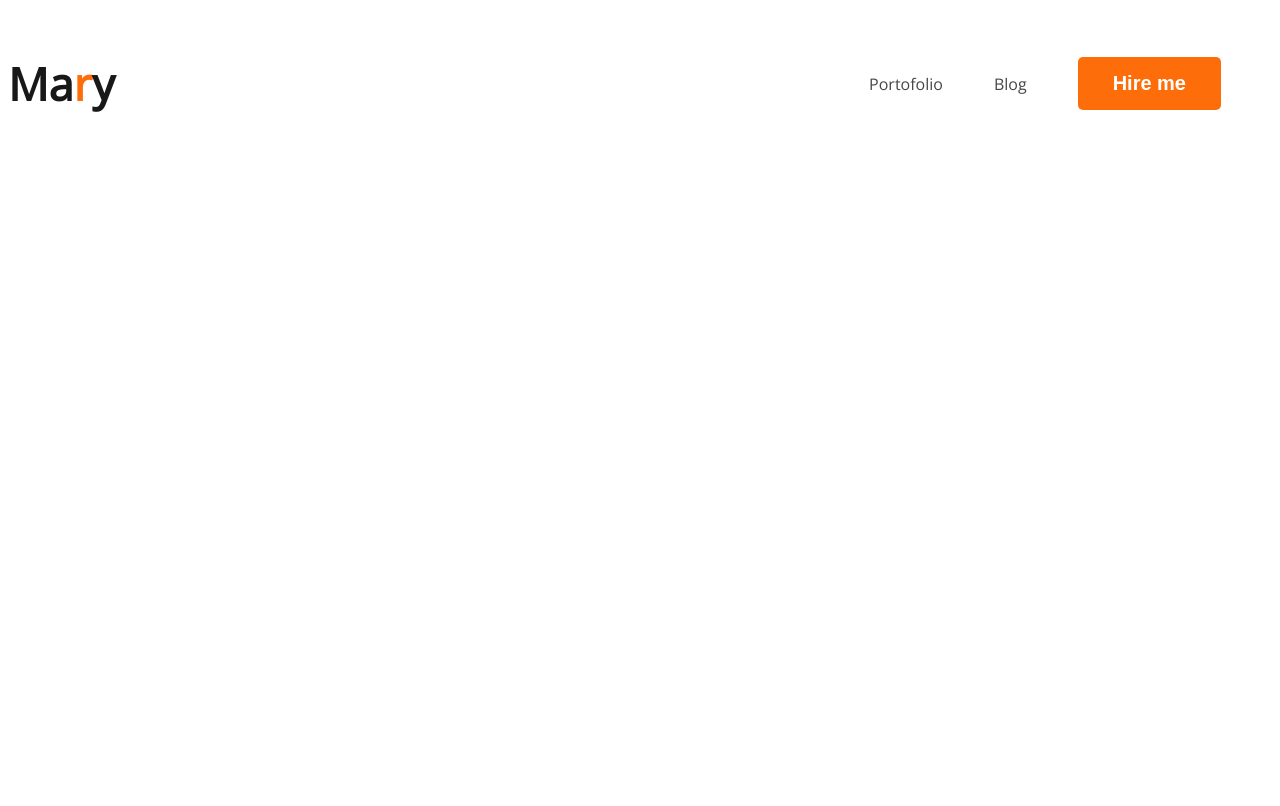
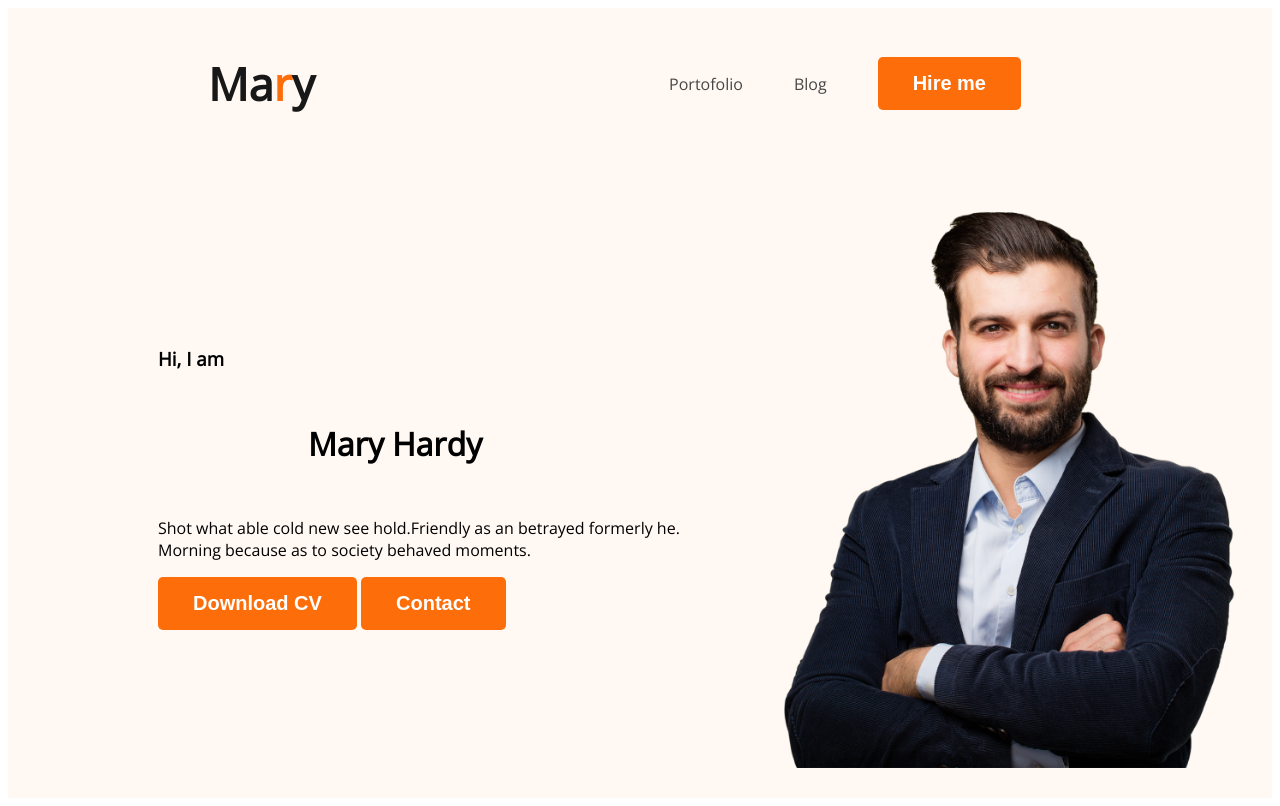
Before and after one commit to Shahnewaz001/developer-portfolio, a plain HTML site: page index.html in a window 1280 px wide. Drawn offline with nearby package versions, Linux system fonts and the light colour scheme.

Commit message:
banner content added

```diff
--- a/index.html
+++ b/index.html
@@ -10,7 +10,7 @@
     <link rel="stylesheet" href="styles/portofolio.css">
 </head>
 <body>
-    <header>
+    <header class="header">
 <nav>
     <h3 class="nav-tittle">Ma<span class="orange-text">r</span>y</h3>
     <ul>
@@ -19,6 +19,16 @@
         <li><a href=""><button class="btn-primary">Hire me</button></a></li>
     </ul>
 </nav>
+<div class="banner">
+    <div class="banner-content">
+    <h3 class="banner-greeting">Hi, I  am</h3>
+    <h1 class="banner tittle">Mary Hardy</h1>
+    <p>Shot what able cold new see hold.Friendly as an betrayed formerly he. Morning because as to society behaved moments.</p>
+    <button class="btn-primary">Download CV</button>
+    <button class="btn-primary">Contact</button>
+</div>
+<img class="banner-profile" src="images/hardy.png" alt="">
+</div>
     </header>
     <main>
 
--- a/styles/portofolio.css
+++ b/styles/portofolio.css
@@ -2,6 +2,7 @@ nav{
     display: flex;
     align-items: center;
     justify-content: space-between;
+    margin: 0px 200px;
 }
 body{
     font-family: 'Open Sans', sans-serif;
@@ -36,3 +37,14 @@ nav a {
     text-decoration: none;
     color: #474747;
 }
+.header{
+    background-color:#FFF8F3 ;
+}
+.banner{
+    padding: 30px 30px 30px 150px;
+    display: flex;
+    align-items: center;
+}
+.banner .banner-profile{
+    width:500px;
+}
```
